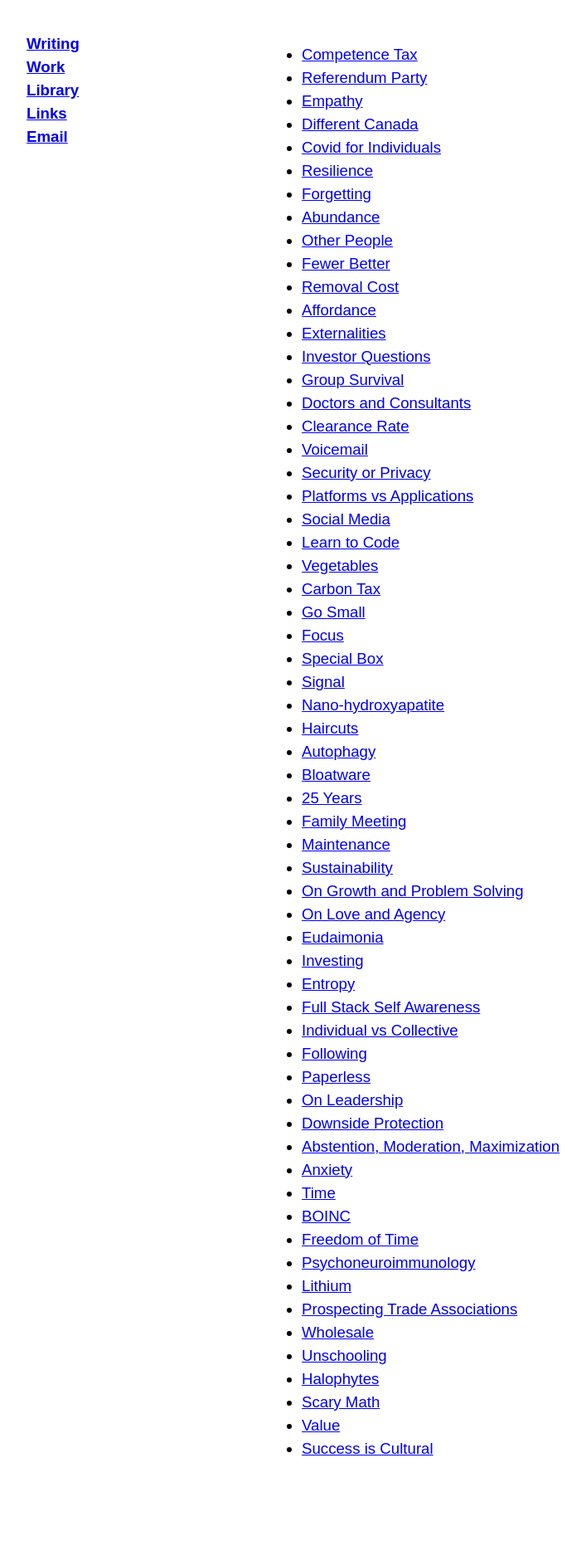
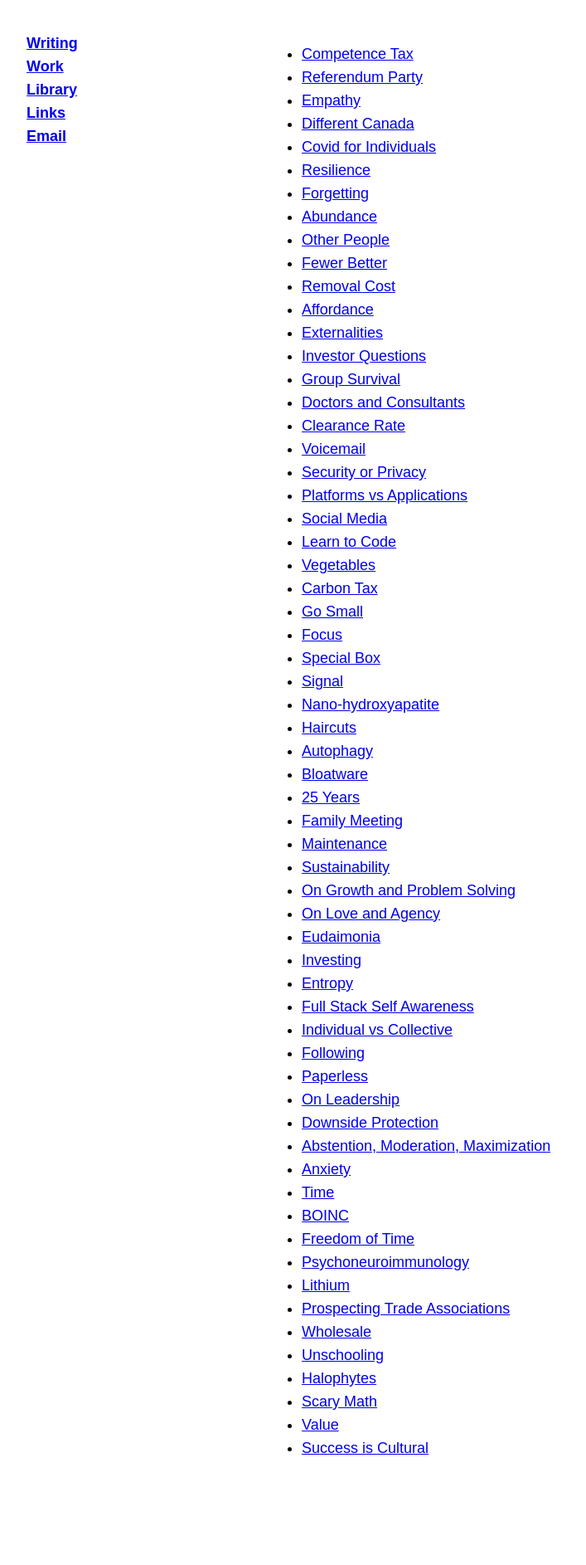
Before and after one commit to rogerkirkness/writing, a Jekyll site: the page built from index.html, in a window 1280 px wide. Shown: the whole page at 83% size, without its empty margins (16-723 px from the left). Built offline with Jekyll 4.4.1, drawn with Linux system fonts in a browser that asks for light colours.

Commit message:
Update default.html

```diff
--- a/_layouts/default.html
+++ b/_layouts/default.html
@@ -8,8 +8,8 @@
 	<link href="favicon.ico" rel="icon" type="image/x-icon" />
 	<style>
 		body {
-			font-size: 14pt;
-			line-height: 1.5;
+			font-size: 18px;
+			line-height: 28px;
 			font-family: sans-serif;
 		}
 		@media (min-width: 600px) {
```
